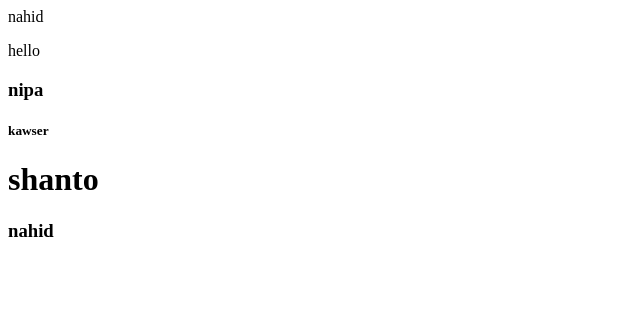
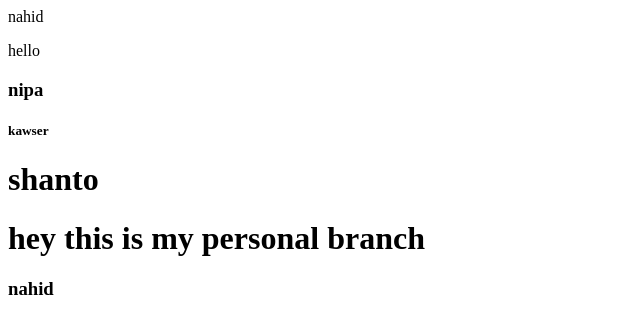
Before and after one commit to NahidAhmed07/team-project, a plain HTML site: page index.html in a window 1280 px wide. Shown: the whole page, without its empty margins (0-640 px from the left). Drawn offline with Linux system fonts and the light colour scheme.

Commit message:
text added

```diff
--- a/index.html
+++ b/index.html
@@ -13,6 +13,7 @@
      <h3>nipa</h3>
      <h5>kawser</h5>
      <h1>shanto</h1>
+     <h1>hey this is my personal branch</h1>
 
 <h3>nahid </h3>
 
```
